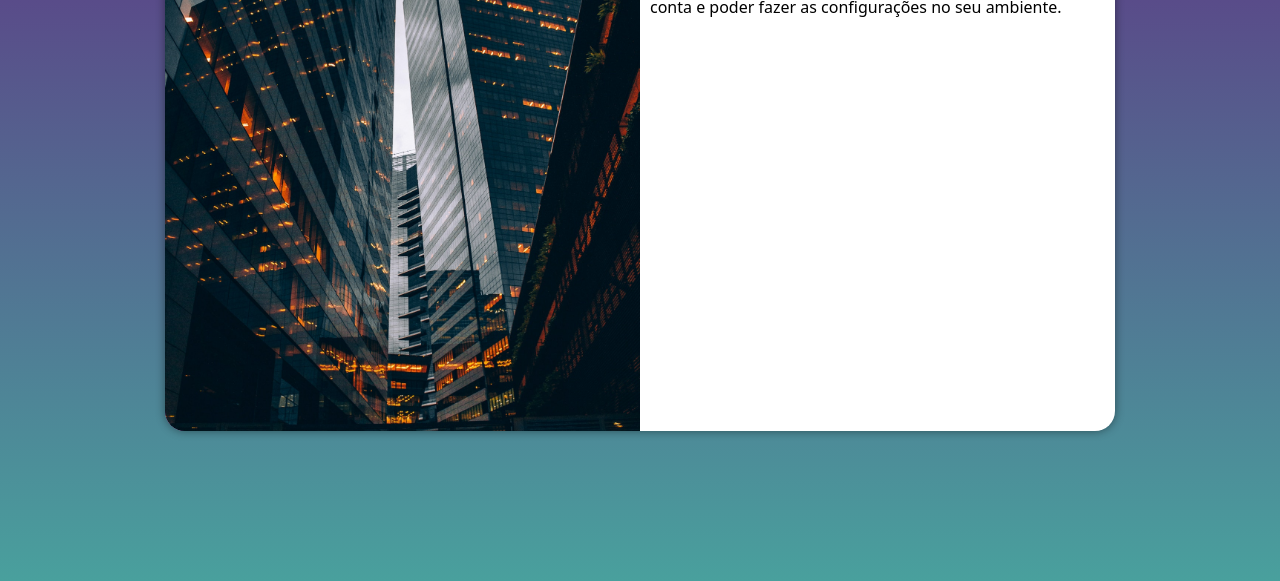
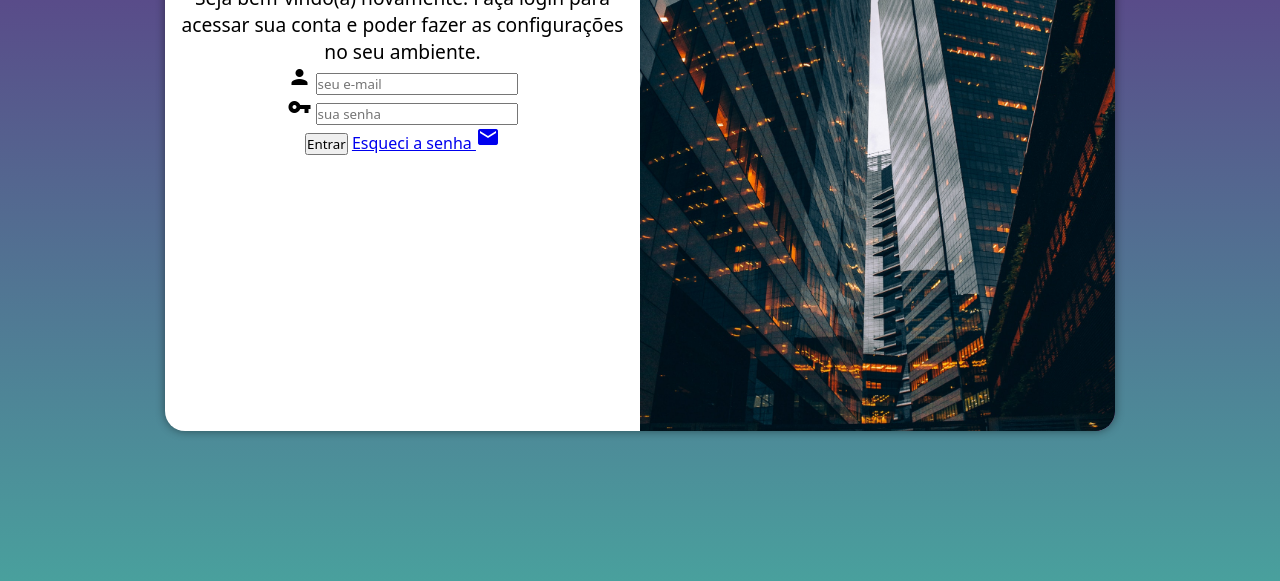
Before and after one commit to maygoncalves/projeto-login, a plain HTML site: page index.html in a window 1280 px wide. Shown: the part 219-800 px from the top of the page. Drawn offline with Linux system fonts and the light colour scheme.

Commit message:
adicionei o formulário

```diff
--- a/estilos/media-query.css
+++ b/estilos/media-query.css
@@ -33,12 +33,18 @@ Grandes telas: acima de 1200px
         width: 950px;
     }
     section#login > div#imagem{
-        float: left;
+        float: right;
         width: 50%;
         height: 100%;
     }
     section#login > div#formulario{
-        float: right;
+        float: left;
         width: 50%;
     }
+    div#formulario >h1{
+        font-size: 2em;
+    }
+    div#formulario > p{
+        font-size: 1.2em;
+    }
 }
--- a/estilos/style.css
+++ b/estilos/style.css
@@ -47,3 +47,11 @@ section#login > div#formulario{
     display: block;
     padding: 10px;
 }
+div#formulario{
+    text-align: center;
+    margin-bottom: 10px;
+
+}
+div#formulario > p{
+    font-size: 0.8em;
+}
--- a/index.html
+++ b/index.html
@@ -4,6 +4,8 @@
     <meta charset="UTF-8">
     <meta name="viewport" content="width=device-width, initial-scale=1.0">
     <title>Login</title>
+    <link href="https://fonts.googleapis.com/icon?family=Material+Icons"
+      rel="stylesheet">
     <link rel="stylesheet" href="estilos/style.css">
     <link rel="stylesheet" href="estilos/media-query.css">
 </head>
@@ -16,8 +18,28 @@
             <div id="formulario">
                 <h1>Login</h1>
                 <p>Seja bem-vindo(a) novamente. Faça login para acessar sua conta e poder fazer as configurações no seu ambiente.</p>
-                <form action="login.php" method="post">
+                <form action="login.php" method="post" autocomplete="on">
+                    <div class="campo">
+                        <span class="material-icons">
+                            person
+                            </span>
+                        <input type="email" name="login" id="ilogin" placeholder="seu e-mail" autocomplete="email" required max="30">
+                         <label for="ilogin"></label>
 
+                    </div>
+                    <div class="campo">
+                        <span class="material-icons">
+                            vpn_key
+                            </span>
+                        <input type="password" name="senha" id="isenha" placeholder="sua senha" autocomplete="current-password" required minlength="8" maxlength="20">
+                        <label for="isenha"></label>
+                    </div>
+                    <div>
+                        <input type="submit" value="Entrar">
+                        <a href="esqueci.html">
+                            Esqueci a senha <i class="material-icons">mail</i>
+                        </a>
+                    </div>
                 </form>
             </div>
         </section>
```
